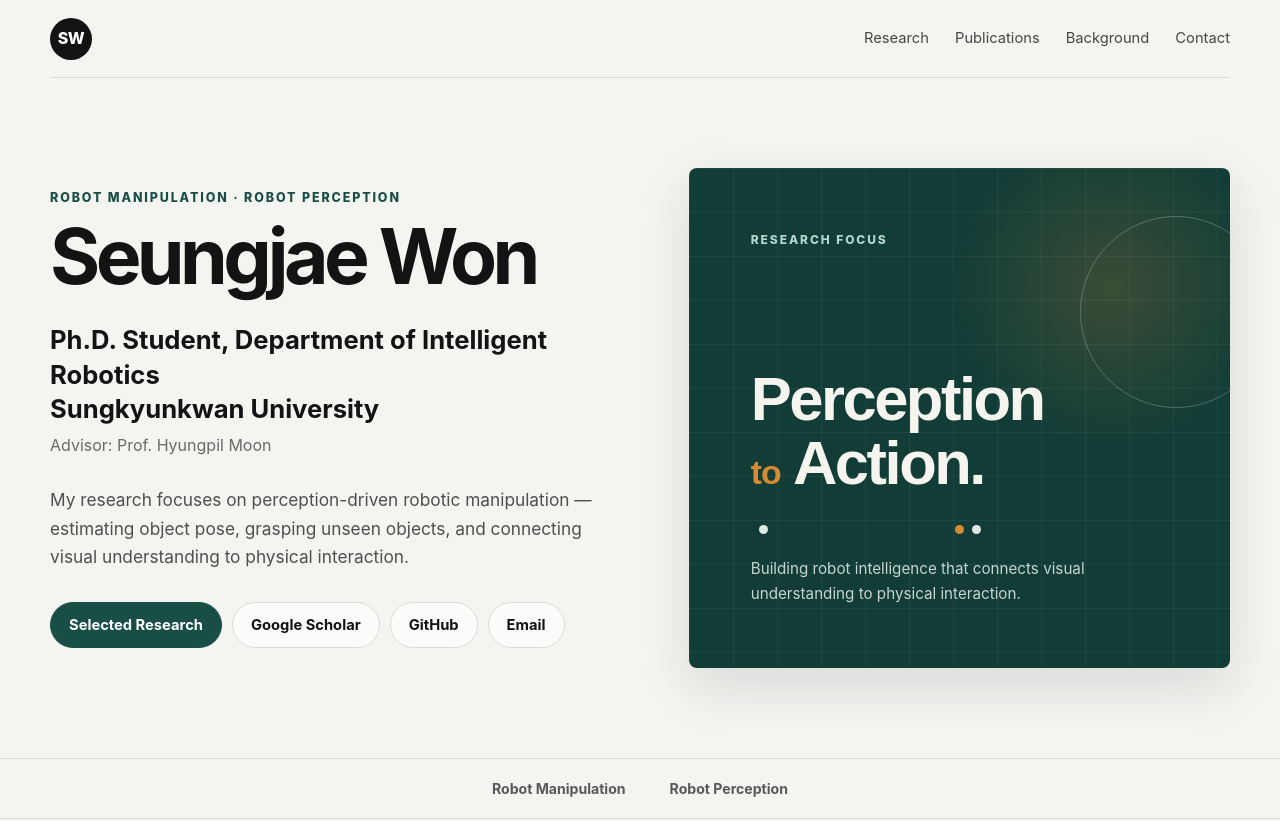
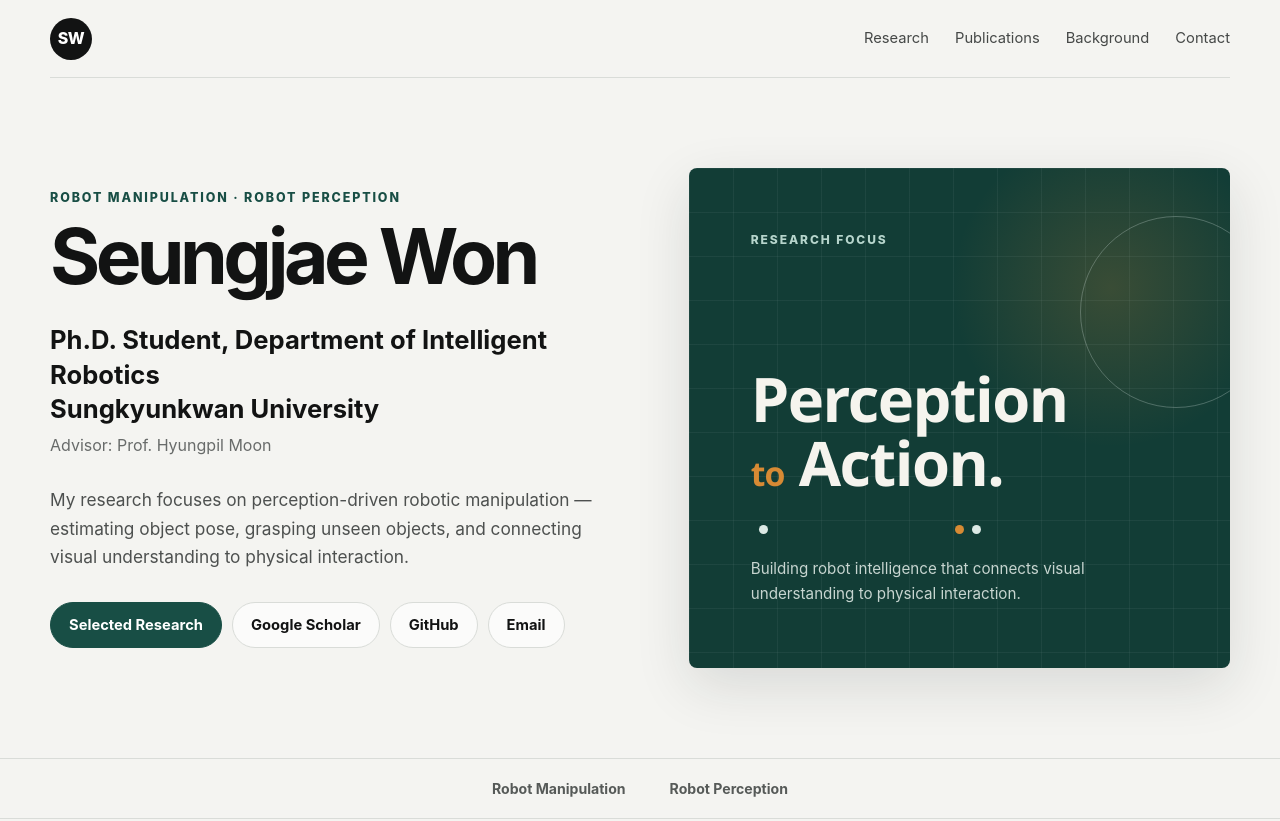
Before and after one commit to SeungJae-ONE/SeungJae-ONE.github.io, a plain HTML site: page index.html in a window 1280 px wide. Shown: the top 821 px of the page. Drawn offline with Linux system fonts and the light colour scheme.

Commit message:
Use semibold hero display type

```diff
--- a/styles.css
+++ b/styles.css
@@ -90,7 +90,7 @@ h3 { line-height: 1.28; letter-spacing: -.025em; }
 }
 .research-panel::after { content: ""; position: absolute; width: 190px; height: 190px; border: 1px solid rgba(220,233,229,.28); border-radius: 50%; right: -42px; top: 48px; }
 .panel-label { margin: 0 0 auto; color: #b6d5cc; font-size: .75rem; font-weight: 800; letter-spacing: .16em; }
-.panel-title { margin: 0; font-family: Arial, "Helvetica Neue", sans-serif; font-size: clamp(2.7rem, 4.8vw, 4.4rem); line-height: 1.04; font-weight: 700; letter-spacing: -.04em; }
+.panel-title { margin: 0; font-family: "Segoe UI", Arial, sans-serif; font-size: clamp(2.7rem, 4.8vw, 4.4rem); line-height: 1.04; font-weight: 600; letter-spacing: -.025em; }
 .panel-title span { color: #d78a34; font-size: .55em; letter-spacing: -.03em; }
 .panel-track { display: grid; grid-template-columns: auto 1fr auto 1fr auto; align-items: center; gap: 8px; margin: 30px 0 22px; }
 .panel-track::before, .panel-track::after { content: ""; height: 1px; background: rgba(220,233,229,.45); }
```
